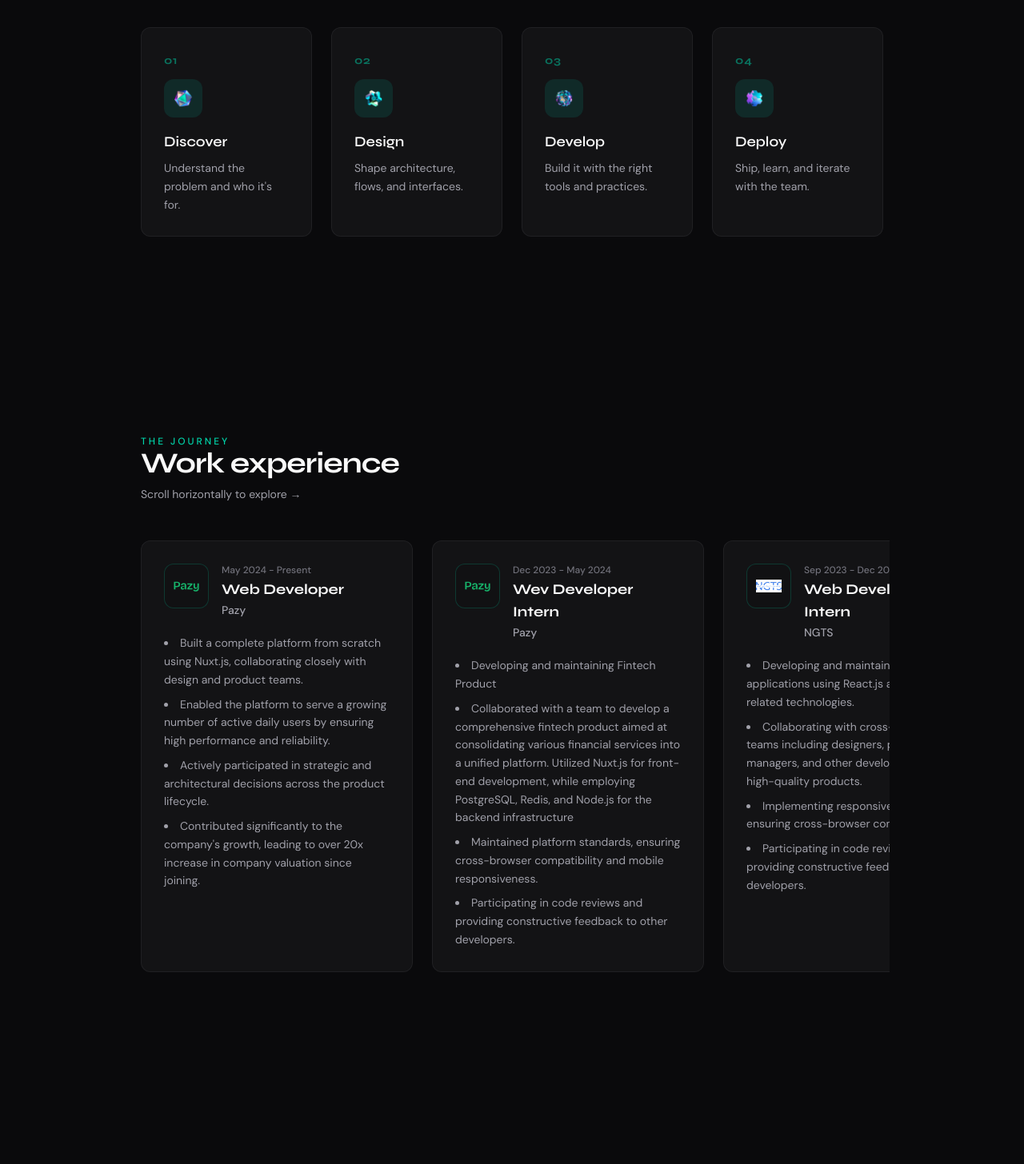
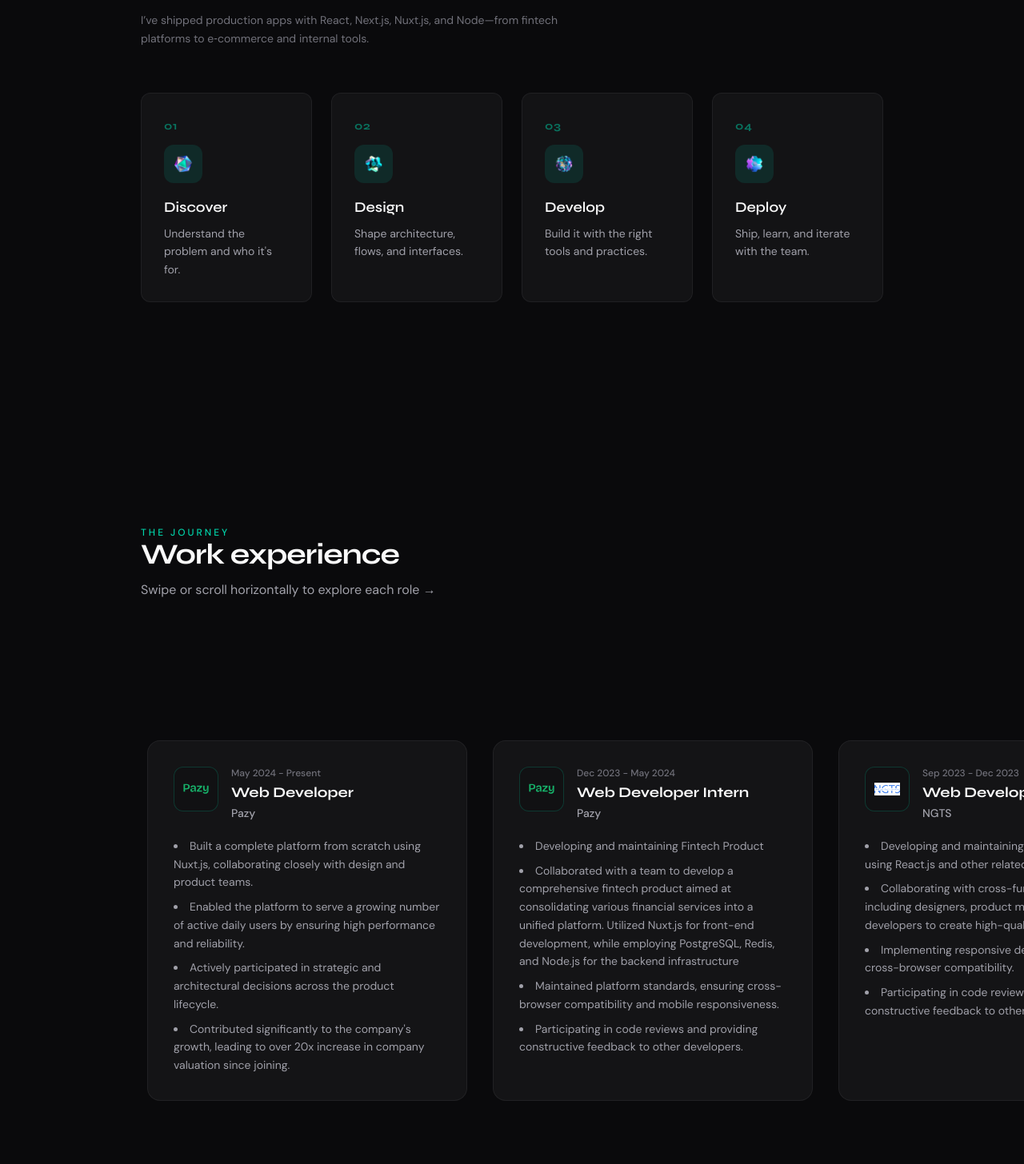
Before and after one commit to kalashjain1010/kalash_portfolio, a React (Vite) app: page / in a window 1280 px wide. Shown: the part 1074-2530 px from the top of the page at 80% size. Built offline with nearby package versions, Linux system fonts and the light colour scheme.

Commit message:
ui fixes

```diff
--- a/src/components/About.jsx
+++ b/src/components/About.jsx
@@ -41,7 +41,14 @@ const About = () => {
         I focus on the full journey: understanding the problem, designing the
         solution, building it with the right stack, and shipping with the team.
       </motion.p>
-      <div className="mt-12 grid grid-cols-1 sm:grid-cols-2 lg:grid-cols-4 gap-6 min-w-0">
+      <motion.p
+        variants={fadeIn("", "", 0.12, 0.6)}
+        className="font-body text-text-muted text-sm mt-3 max-w-xl leading-relaxed"
+      >
+        I’ve shipped production apps with React, Next.js, Nuxt.js, and Node—from
+        fintech platforms to e‑commerce and internal tools.
+      </motion.p>
+      <div className="mt-14 grid grid-cols-1 sm:grid-cols-2 lg:grid-cols-4 gap-6 min-w-0">
         {journeySteps.map((item, index) => (
           <JourneyCard key={item.step} index={index} {...item} />
         ))}
--- a/src/components/Experience.jsx
+++ b/src/components/Experience.jsx
@@ -1,17 +1,16 @@
 import { motion } from "framer-motion";
 import { styles } from "../styles";
 import { experiences } from "../constants";
-import { SectionWrapper } from "../hoc";
 import { textVariant, textVariant1 } from "../utils/motion";
 
 const ExperienceCard = ({ experience, index }) => (
-  <div className="flex-shrink-0 w-full min-w-[280px] max-w-[360px] md:w-[340px] snap-center snap-always">
+  <div className="flex-shrink-0 w-[min(380px,85vw)] md:w-[400px] snap-center snap-always">
     <motion.div
       initial={{ opacity: 0, y: 20 }}
       whileInView={{ opacity: 1, y: 0 }}
       viewport={{ once: true, amount: 0.2 }}
       transition={{ duration: 0.4, delay: index * 0.05 }}
-      className="h-full rounded-xl bg-bg-card/80 border border-bg-border p-6 sm:p-7 transition-colors duration-200 hover:border-white/[0.08]"
+      className="h-full rounded-2xl bg-bg-card/90 border border-bg-border p-6 sm:p-8 transition-colors duration-200 hover:border-white/[0.08]"
     >
       <div className="flex items-start gap-4">
         <div className="flex-shrink-0 w-14 h-14 rounded-xl bg-bg-elevated border border-accent/20 flex items-center justify-center">
@@ -44,37 +43,59 @@ const ExperienceCard = ({ experience, index }) => (
 
 const Experience = () => {
   return (
-    <>
-      <motion.p variants={textVariant()} className={styles.sectionLabel}>
-        The journey
-      </motion.p>
-      <motion.h2 variants={textVariant1()} className={styles.sectionHeadText}>
-        Work experience
-      </motion.h2>
-      <motion.p
-        variants={textVariant()}
-        className="font-body text-text-secondary mt-2 text-sm hidden md:block"
-      >
-        Scroll horizontally to explore →
-      </motion.p>
+    <section className="relative z-0 min-w-0 w-full">
+      <span className="hash-span" id="work" aria-hidden>
+        &nbsp;
+      </span>
 
-      {/* Desktop: horizontal scroll strip */}
-      <div className="mt-10 hidden md:block overflow-x-auto overflow-y-hidden snap-x snap-mandatory scroll-smooth min-w-0 -mx-2 px-2 experience-scroll">
-        <div className="flex gap-6 pb-4 pt-2 w-max max-w-none">
+      <div className={`${styles.padding} max-w-5xl mx-auto`}>
+        <motion.p
+          variants={textVariant()}
+          initial="hidden"
+          whileInView="show"
+          viewport={{ once: true, amount: 0.2 }}
+          className={styles.sectionLabel}
+        >
+          The journey
+        </motion.p>
+        <motion.h2
+          variants={textVariant1()}
+          initial="hidden"
+          whileInView="show"
+          viewport={{ once: true, amount: 0.2 }}
+          className={styles.sectionHeadText}
+        >
+          Work experience
+        </motion.h2>
+        <p className="font-body text-text-secondary mt-3 text-sm md:text-base max-w-xl">
+          Swipe or scroll horizontally to explore each role →
+        </p>
+      </div>
+
+      {/* Desktop: horizontal scroll strip, no extra spacer - next section follows right after */}
+      <div className="mt-8 md:mt-10 w-screen relative left-1/2 -ml-[50vw] overflow-x-hidden">
+        <div
+          className="flex gap-6 md:gap-8 pb-6 pt-2 px-4 sm:px-6 md:px-8 overflow-x-auto snap-x snap-mandatory scroll-smooth experience-scroll"
+          style={{ scrollbarWidth: "none", msOverflowStyle: "none" }}
+        >
+          <div className="flex-shrink-0 w-[max(1rem,50vw-520px)] md:min-w-[max(2rem,50vw-520px)]" />
+          {experiences.map((exp, index) => (
+            <ExperienceCard key={index} experience={exp} index={index} />
+          ))}
+          <div className="flex-shrink-0 w-[max(1rem,50vw-520px)] md:min-w-[max(2rem,50vw-520px)]" />
+        </div>
+      </div>
+
+      {/* Mobile: vertical stack */}
+      <div className={`${styles.padding} md:hidden max-w-5xl mx-auto`}>
+        <div className="flex flex-col gap-8 mt-6">
           {experiences.map((exp, index) => (
             <ExperienceCard key={index} experience={exp} index={index} />
           ))}
         </div>
       </div>
-
-      {/* Mobile: vertical stack */}
-      <div className="mt-10 md:hidden flex flex-col gap-6">
-        {experiences.map((exp, index) => (
-          <ExperienceCard key={index} experience={exp} index={index} />
-        ))}
-      </div>
-    </>
+    </section>
   );
 };
 
-export default SectionWrapper(Experience, "work");
+export default Experience;
--- a/src/components/Works.jsx
+++ b/src/components/Works.jsx
@@ -78,7 +78,8 @@ const Works = () => {
         >
           A selection of projects that show how I approach building products:
           from front-end and full-stack apps to real-world problems and
-          deadlines.
+          deadlines. Each one pushed a different skill—state management, APIs,
+          design systems, or shipping under constraints.
         </motion.p>
         <img
           src={studying}
--- a/src/constants/index.js
+++ b/src/constants/index.js
@@ -112,7 +112,7 @@ const experiences = [
     ],
   },
   {
-    title: "Wev Developer Intern",
+    title: "Web Developer Intern",
     company_name: "Pazy",
     icon: pazy_logo,
     iconBg: "#E6DEDD",
--- a/src/styles.js
+++ b/src/styles.js
@@ -1,7 +1,7 @@
 const styles = {
   paddingX: "px-5 sm:px-8 md:px-10 lg:px-12",
-  paddingY: "py-16 sm:py-20 md:py-28",
-  padding: "px-5 sm:px-8 md:px-10 lg:px-12 py-16 sm:py-20 md:py-28",
+  paddingY: "py-20 sm:py-24 md:py-32",
+  padding: "px-5 sm:px-8 md:px-10 lg:px-12 py-20 sm:py-24 md:py-32",
 
   heroHeadText:
     "font-display font-bold text-text-primary tracking-tight text-[2.5rem] sm:text-[3.25rem] md:text-[3.75rem] lg:text-[4rem] leading-[1.15]",
```
